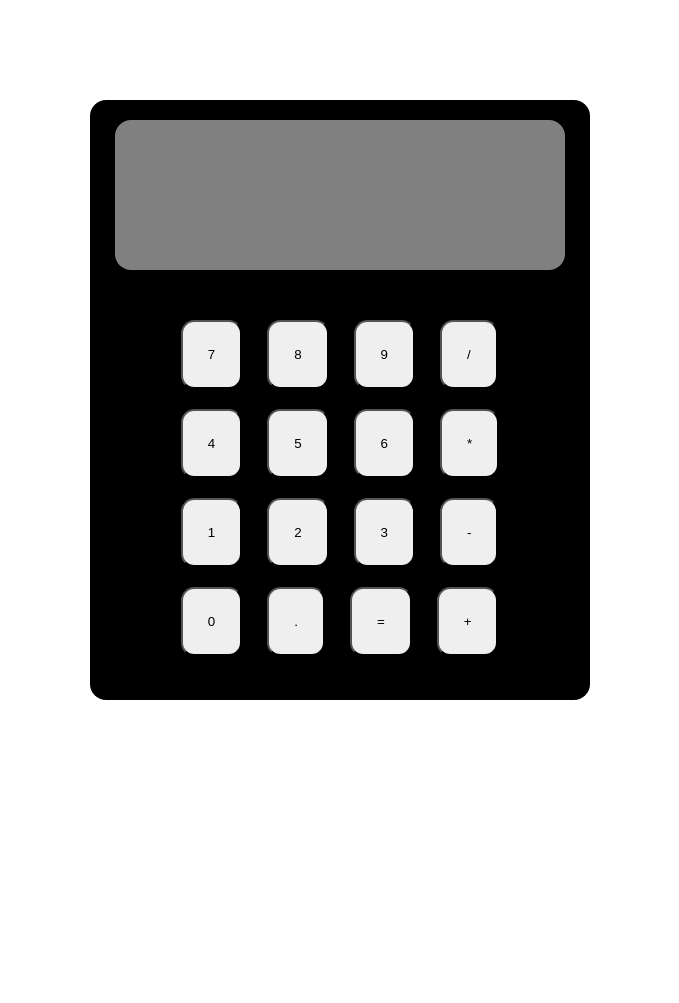
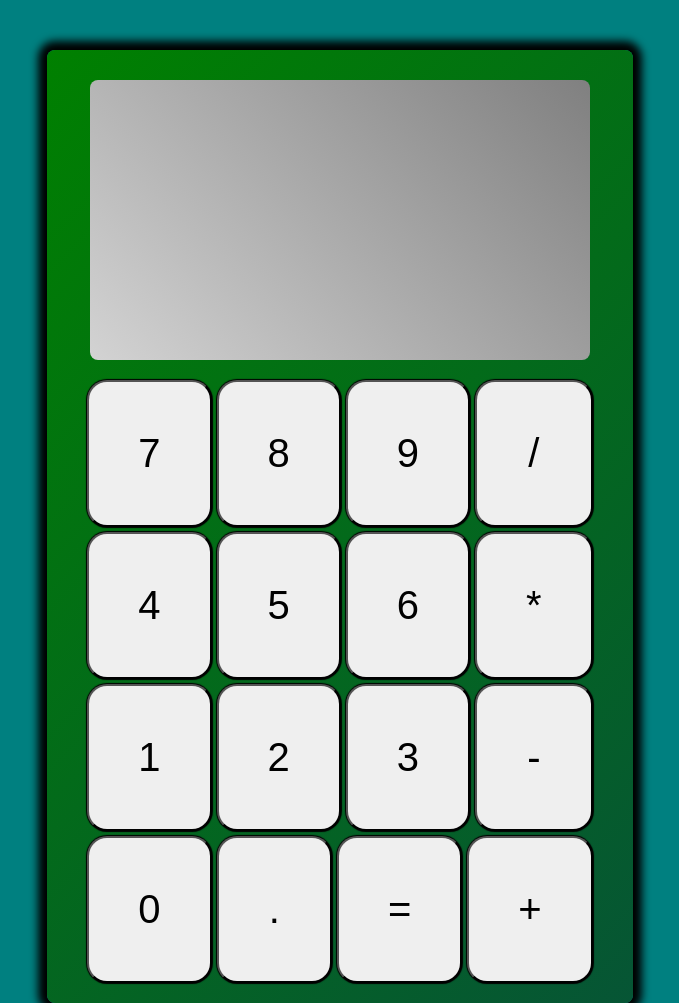
Before and after one commit to noah-tah/odin-calculator, a plain HTML site: page index.html in a window 1280 px wide. Shown: the whole page, without its empty margins (300-979 px from the left). Before the commit the page ends 800 px from the top, so only its background shows below. Drawn offline with Linux system fonts and the light colour scheme.

Commit message:
added some more styles to the calculator to make it personalized a bit

```diff
--- a/styles.css
+++ b/styles.css
@@ -5,6 +5,7 @@ body {
     flex-direction: column;
     justify-content: center;
     align-items: center;
+    background-color: #008080;
 }
 
 #calculator-container {
@@ -12,35 +13,46 @@ body {
     flex-direction: column;
     justify-content: flex-start;
     align-items: center;
-    gap: 50px;
-    background-color: black;
-    height:600px ;
-    width: 500px;
-    margin-top: 100px;
+    gap: 20px;
+    background-color:#065535;
+    background: linear-gradient(-45deg, #065535, green);
+    padding-top: 10px;
+    padding-bottom: 20px;
+    padding-right: 40px;
+    padding-left: 40px;
+    margin-top: 50px;
+    box-shadow: black 0 0 9px 9px;
 }
 
 #calculator-screen {
-    width: 450px;
-    height: 150px;
-    background-color: gray;
+    padding-left: 250px;
+    padding-right: 250px;
+    padding-top: 140px;
+    padding-bottom: 140px;
+    background-color: lightgrey;
     margin-top: 20px;
+    background: linear-gradient(45deg, lightgrey, gray);
 }
 
 #buttons-container{
     display: flex;
     flex-direction: column;
-    gap: 20px;
+    gap: 5px;
 }
 
 .row-styles {
     display: flex;
-    gap: 25px;
+    gap: 5px;
+    flex: 1;
 }
 
 .curved-borders {
-    border-radius: 1em;
+    border-radius: .5em;
 }
 
 .button-styles {
-    padding: 25px;
+    padding: 49px;
+    font-size: 40px;
+    box-shadow:black 0 0 1px 1px;
+    flex: 1;
 }
```
